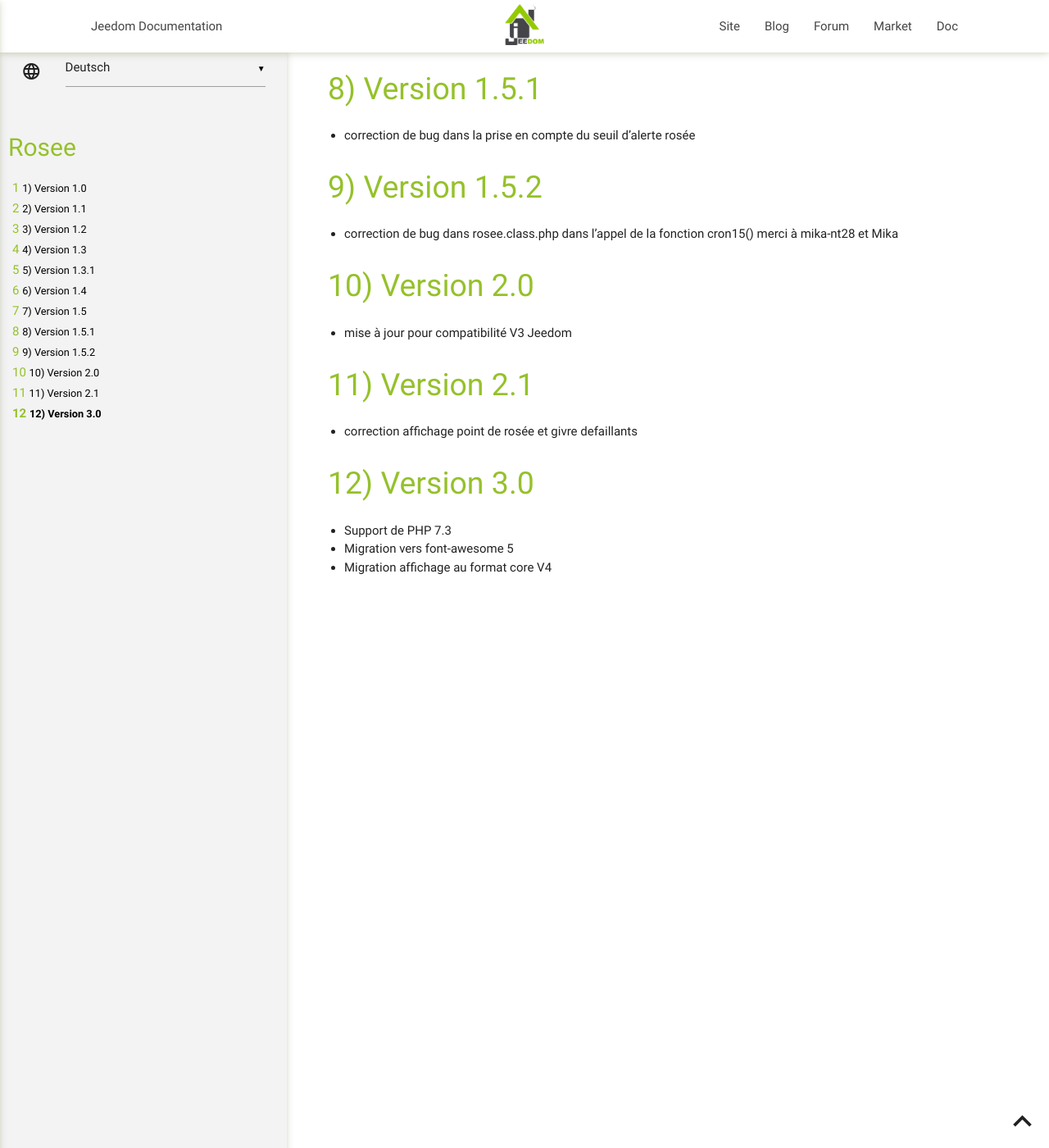
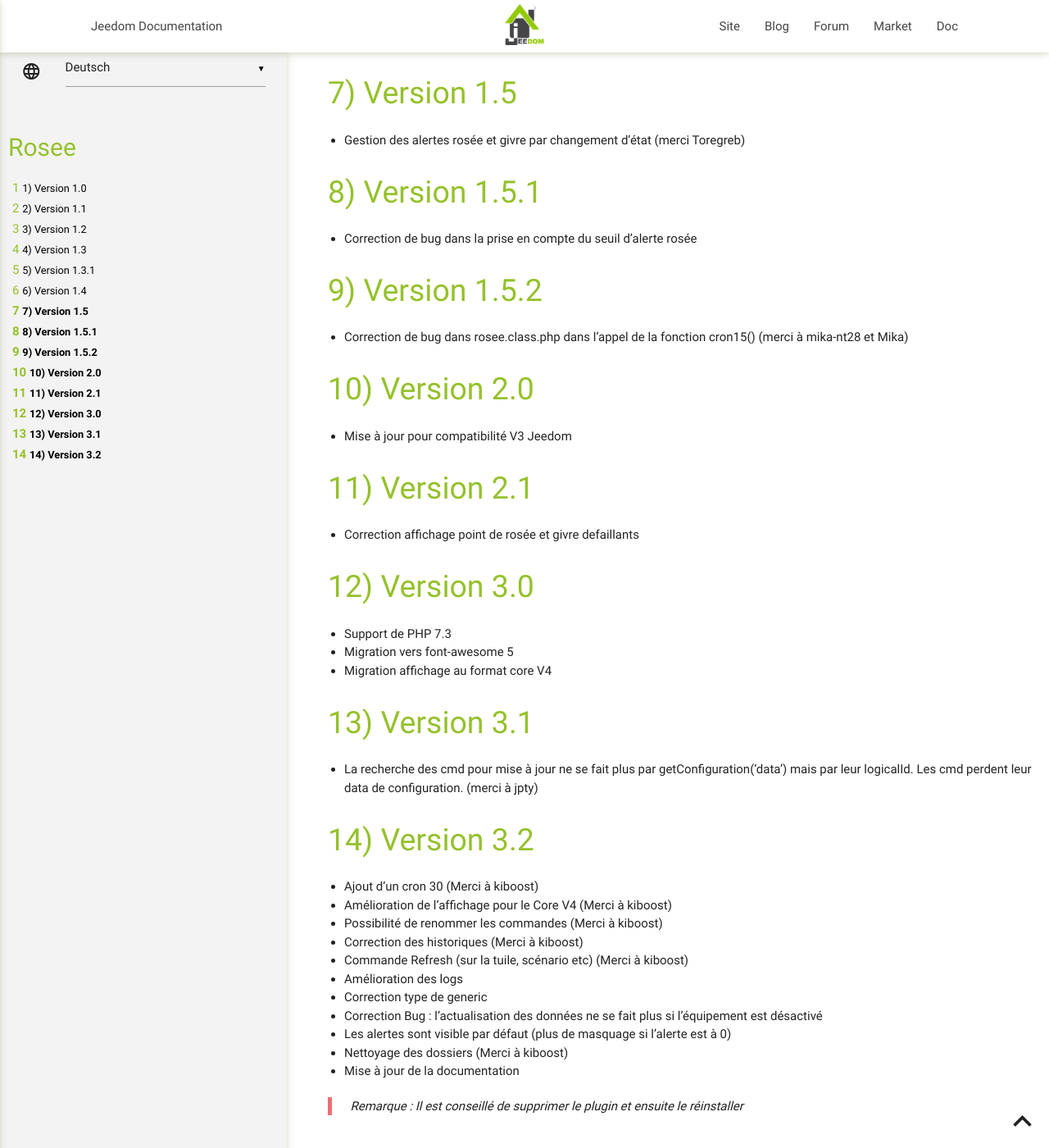
Before and after one commit to Odolc/Rosee, a Jekyll site: the page built from docs/de_DE/changelog.md, in a window 1280 px wide and 1400 px high, scrolled down 851 px. Shown: the whole window at 82% size. Built offline with Jekyll 4.4.1, drawn with Linux system fonts in a browser that asks for light colours; our own code applies the rules of GitHub Pages for plain Markdown files; some of the changed text lies outside the part shown.

Commit message:
[ROBOT] Action all

```diff
--- a/docs/de_DE/changelog.md
+++ b/docs/de_DE/changelog.md
@@ -1,3 +1,11 @@
+---
+title: Jeedom | Plugin Rosee
+description: Ce plugin permet d'obtenir le point de rosée pour savoir si l'herbe sera mouillée le matin, ou bien en hiver savoir si il va falloir gratter le pare-brise. Pour fonctionner, on doit indiquer un équipement température et un équipement humidité (extérieures, bien-sûr…)
+---
+
+## Changelog
+>*Remarque : en cas de mise à jour non listée ici, c'est que celle-ci ne comporte que des changements mineurs du type documentation ou corrections de bugs mineurs.*
+
 # Version 1.0
 
 - Création du plugin
@@ -26,27 +34,46 @@ possibles par un bouton de recherche
 
 # Version 1.5
 
-- gestion des alertes rosée et givre par changement d’état (merci Toregreb)
+- Gestion des alertes rosée et givre par changement d’état (merci Toregreb)
 
 # Version 1.5.1
 
-- correction de bug dans la prise en compte du seuil d’alerte rosée
+- Correction de bug dans la prise en compte du seuil d’alerte rosée
 
 # Version 1.5.2
 
-- correction de bug dans rosee.class.php dans l'appel de la fonction cron15()
-merci à mika-nt28 et Mika
+- Correction de bug dans rosee.class.php dans l'appel de la fonction cron15() (merci à mika-nt28 et Mika)
 
 # Version 2.0
 
-- mise à jour pour compatibilité V3 Jeedom
+- Mise à jour pour compatibilité V3 Jeedom
 
 # Version 2.1
 
-- correction affichage point de rosée et givre defaillants
+- Correction affichage point de rosée et givre defaillants
 
 # Version 3.0
 
 - Support de PHP 7.3
 - Migration vers font-awesome 5
 - Migration affichage au format core V4
+
+# Version 3.1
+
+- La recherche des cmd pour mise à jour ne se fait plus par getConfiguration('data') mais par leur logicalId. Les cmd perdent leur data de configuration. (merci à  jpty)
+
+# Version 3.2
+
+- Ajout d’un cron 30 (Merci à kiboost)
+- Amélioration de l'affichage pour le Core V4 (Merci à kiboost)
+- Possibilité de renommer les commandes (Merci à kiboost)
+- Correction des historiques (Merci à kiboost)
+- Commande Refresh (sur la tuile, scénario etc) (Merci à kiboost)
+- Amélioration des logs
+- Correction type de generic
+- Correction Bug : l'actualisation des données ne se fait plus si l'équipement est désactivé
+- Les alertes sont visible par défaut (plus de masquage si l'alerte est à 0)
+- Nettoyage des dossiers (Merci à kiboost)
+- Mise à jour de la documentation
+
+>*Remarque : Il est conseillé de supprimer le plugin et ensuite le réinstaller*
```
Also changed, not shown: docs/de_DE/index.md (+18 -9 lines), docs/en_US/changelog.md (+33 -6 lines), docs/en_US/index.md (+18 -9 lines), docs/es_ES/changelog.md (+33 -6 lines), docs/es_ES/index.md (+18 -9 lines).
